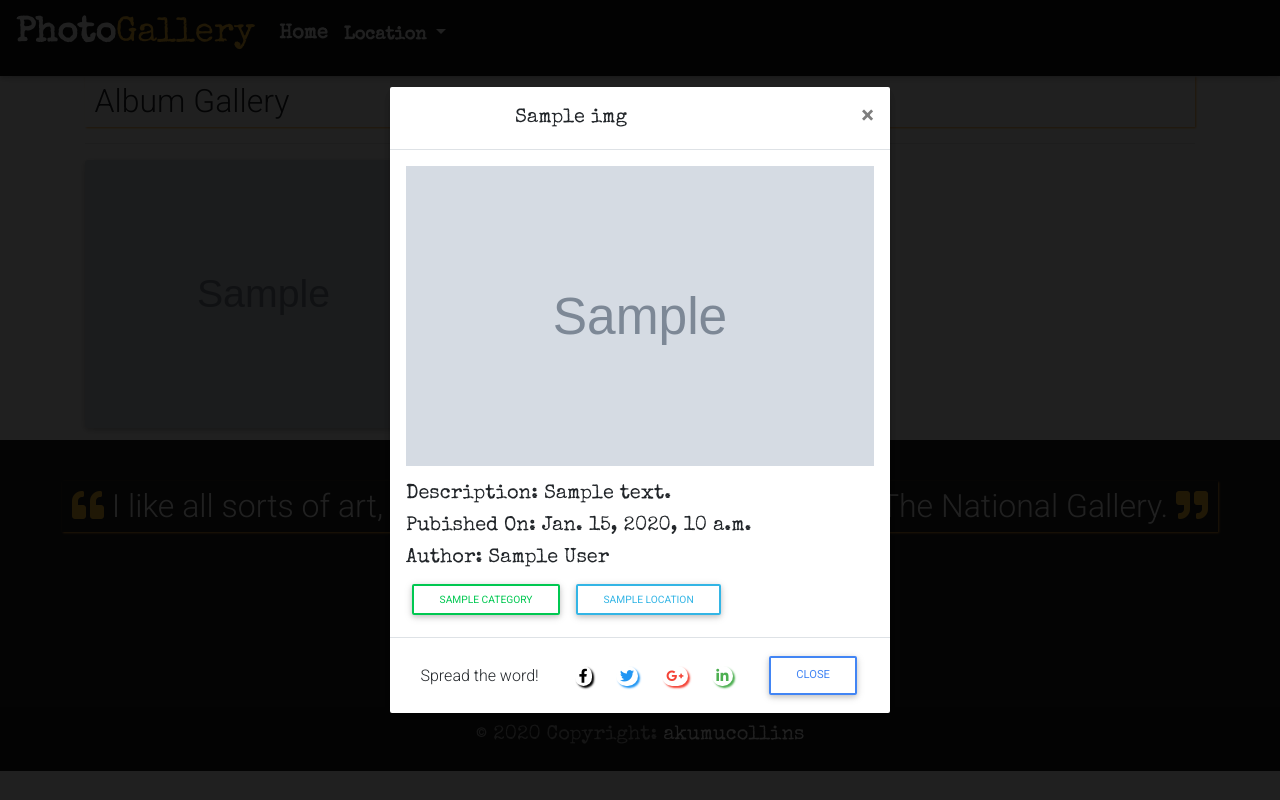
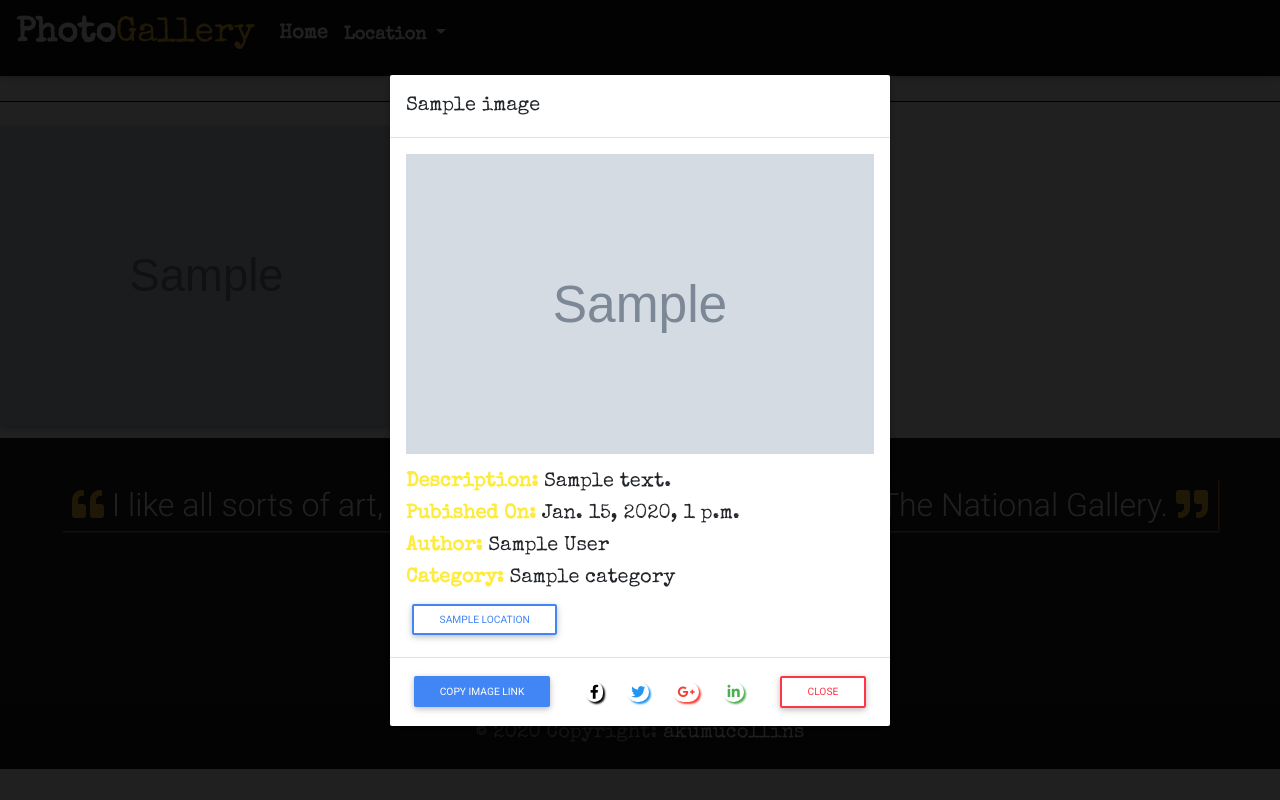
Before and after one commit to Akumucollins/Personal-Gallery, a Django app: template gallery/templates/category.html in a window 1280 px wide, after a click that opens the changed part. Run offline with Django 3.2, Linux system fonts and the light colour scheme; tables that the repository leaves empty hold one stand-in row (values such as "Sample post"); the template is opened without the code that fills it: values that come from a table or form of the project are taken from there, most other values are stand-ins (such as "Sample title", 1, 10 or a date in 2020); grey boxes marked "Sample" are stand-in pictures; some libraries are stand-ins or nearby versions.

Commit message:
created a function to copyLink and updated the category.html, location.html and corrected the urls.py

```diff
--- a/gallery/templates/category.html
+++ b/gallery/templates/category.html
@@ -3,40 +3,47 @@
 {% include 'navbar.html' %}
 
 {% block content %}
-<div class="container">
-    <h2>Album Gallery</h2>
-    <hr>
-
-    {% if location_img %}
-    <div class="card-columns">
-
-        {% for image in location_img %}
-
-        <div class="card" data-toggle="modal" data-target="#modal1{{image.id}}">
-            <img src="{{img.image.url}}" alt="{{img.title}}" class="card-img">
+<div class="separator">
+    <h3>Album Gallery</h3>
 </div>
-        <div class="modal fade " id="modal1{{image.id}}" tabindex="-1" role="dialog"
-             aria-labelledby="exampleModalCenterTitle" aria-hidden="true">
-            <div class="modal-dialog modal-dialog-centered" role="document">
+<div class="card-columns" id="view">
+    {% for img in images %}
+    <a>
+        <div class="card img-responsive" data-toggle="modal" data-target="#modal1{{img.id}}">
+            <img src="{{img.image.url}}" alt="{{img.name}}" class="img-fluid">
+        </div>
+    </a>
+    <div class="modal" id="modal1{{img.id}}" tabindex="-1" role="dialog" aria-labelledby="exampleModalCenterTitle"
+        aria-hidden="true">
+        <div class="modal-dialog modal-dialog-centered modal-md" role="document">
             <div class="modal-content modalcard">
                 <div class="modal-header">
-                        <h5 class="modal-title d-block mx-auto" id="exampleModalLongTitle">{{img.title}}</h5>
-                        <button type="button" class="close" data-dismiss="modal" aria-label="Close">
-                            <span aria-hidden="true">&times;</span>
-                        </button>
+                    <h5 class="modal-title center-text" id="img-header">{{img.title}}</h5>
                 </div>
                 <div class="modal-body">
                     <img src="{{img.image.url}}" alt="{{image.title}}" class="img-fluid">
                     <div class="pt-3">
-                            <h5 class="img-description"><strong>Description: </strong>{{img.description}}</h5>
-                            <h5 class="img-timestamp"><strong>Pubished On: </strong>{{img.timestamp}}</h5>
-                            <h5 class="img-author"><strong>Author: </strong>{{img.author}}</h5>
-                            <span class="btn btn-sm btn-outline-success">{{img.category}}</span>
-                            <a href="/location/{{img.location}}" class="btn btn-sm btn-outline-info">{{img.location}}</a>
+                        <h5 class="img-description">
+                            <strong><b class="yellow-text">Description:</b></strong>
+                            {{img.description}}
+                        </h5>
+                        <h5 class="img-timestamp">
+                            <strong><b class="yellow-text">Pubished On:</b></strong>
+                            {{img.timestamp}}
+                        </h5>
+                        <h5 class="img-author">
+                            <strong><b class="yellow-text">Author:</b></strong>
+                            {{img.author}}
+                        </h5>
+                        <h5 class="imd-category">
+                            <strong><b class="yellow-text">Category:</b></strong>
+                            {{img.category}}
+                        </h5>
+                        <a href="/location/{{img.location}}" class="btn btn-sm btn-outline-primary">{{img.location}}</a>
                     </div>
                 </div>
                 <div class="modal-footer justify-content-center">
-                        <span class="mr-4">Spread the word!</span>
+                    <button type="button" name="button" class="btn btn-primary btn-sm mr-4" value="{{img.image.url}}" onclick="copylink(this.value)">Copy Image Link</button>
                     <!--Facebook-->
                     <a type="button" class="btn-floating btn-sm btn-fb"><i class="fab fa-facebook-f black-text"></i></a>
                     <!--Twitter-->
@@ -45,17 +52,12 @@
                     <a type="button" class="btn-floating btn-sm btn-gplus"><i class="fab fa-google-plus-g red-text"></i></a>
                     <!--Linkedin-->
                     <a type="button" class="btn-floating btn-sm btn-ins"><i class="fab fa-linkedin-in green-text"></i></a>
-                        <button type="button" class="btn btn-outline-primary btn-rounded btn-md ml-4"
-                            data-dismiss="modal">Close</button>
+                    <button type="button" class="btn btn-outline-danger btn-sm ml-4" data-dismiss="modal">Close</button>
                 </div>
             </div>
         </div>
     </div>
-
     {% endfor %}
-    </div>
-    {% endif %}
-
 </div>
 {% endblock %}
 
--- a/gallery/templates/location.html
+++ b/gallery/templates/location.html
@@ -20,7 +20,7 @@
                         <h5 class="img-timestamp"><strong>Pubished On: </strong>{{img.timestamp}}</h5>
                         <h5 class="img-author"><strong>Author: </strong>{{img.author}}</h5>
                         <span class="btn btn-sm btn-outline-success">{{image.category | title}}</span>
-                        <a href="/location/{{img.location}}" class="btn btn-sm btn-outline-info">{{img.location}}</a>
+                        <a href="/location_img/{{img.location}}" class="btn btn-sm btn-outline-info">{{img.location}}</a>
                     </div>
                 </div>
                 <div class="modal-footer justify-content-center">
--- a/gallery/templates/scripts.html
+++ b/gallery/templates/scripts.html
@@ -9,7 +9,13 @@
 <!-- MDB core JavaScript -->
 <script type="text/javascript" src="{%  static 'js/mdb.min.js' %}"></script>
 <script type="text/javascript">
-    $(function () {
-        $("#mdb-lightbox-ui").load("static/mdb-addons/mdb-lightbox-ui.html");
-        });
+    function copylink(value) {
+        function handler(event){
+            event.clipboardData.setData('text/plain', value);
+            event.preventDefault();
+            document.removeEventListener('copy', handler, true);
+        }
+        document.addEventListener('copy', handler, true);
+        document.execCommand('copy');
+    }
 </script>
--- a/gallery/urls.py
+++ b/gallery/urls.py
@@ -7,7 +7,8 @@ app_name = 'gallery'
 
 urlpatterns=[
   url(r'^$', views.home, name='home'),
-  url(r'^location/(?P<location>\w+)/', views.location_img, name='location'),
-]
-if settings.DEBUG:
-    urlpatterns+= static(settings.MEDIA_URL, document_root = settings.MEDIA_ROOT)
+  url(r'^location/(?P<location>\w+)/', views.location_img, name='location_img'),
+] + static(
+            settings.MEDIA_URL,
+            document_root = settings.MEDIA_ROOT
+    )
```
Also changed, not shown: gallery/templates/image.html (+3 -6 lines). Lines whose indentation alone changed are shown as unchanged.
